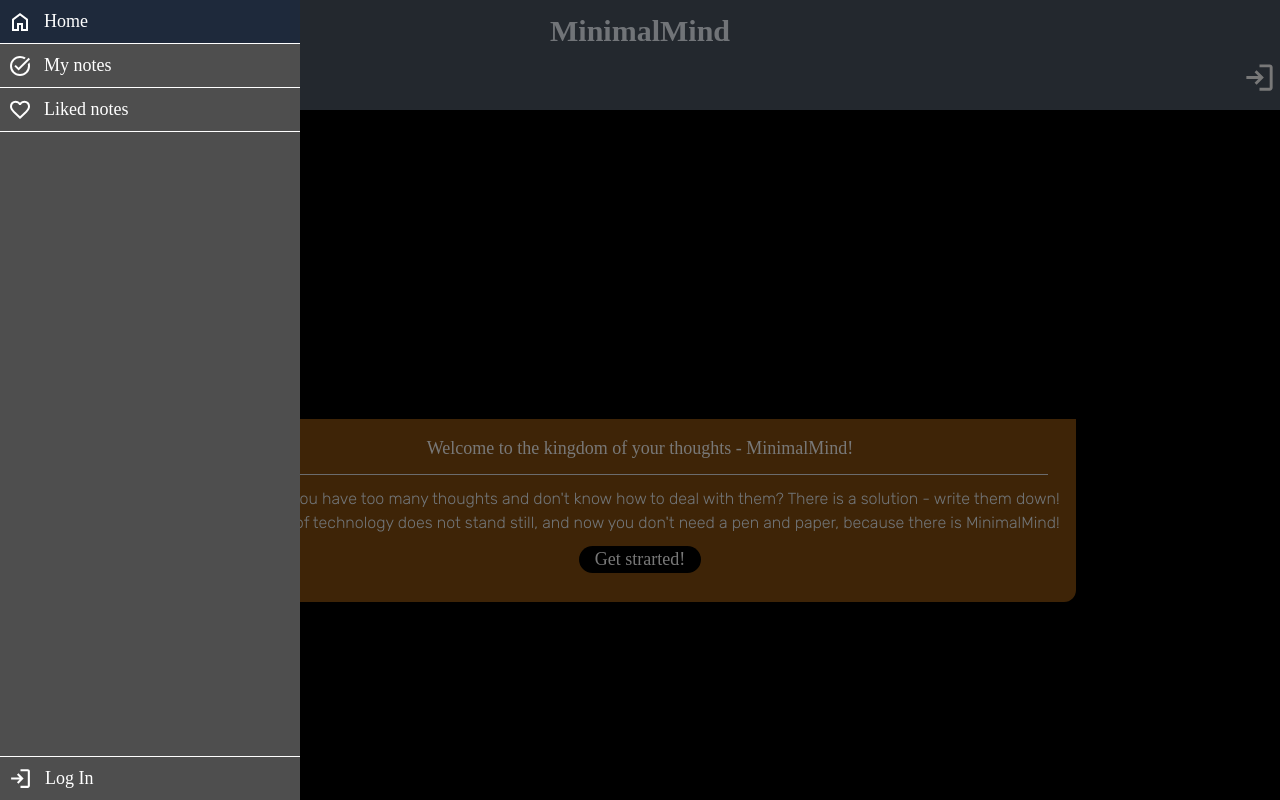
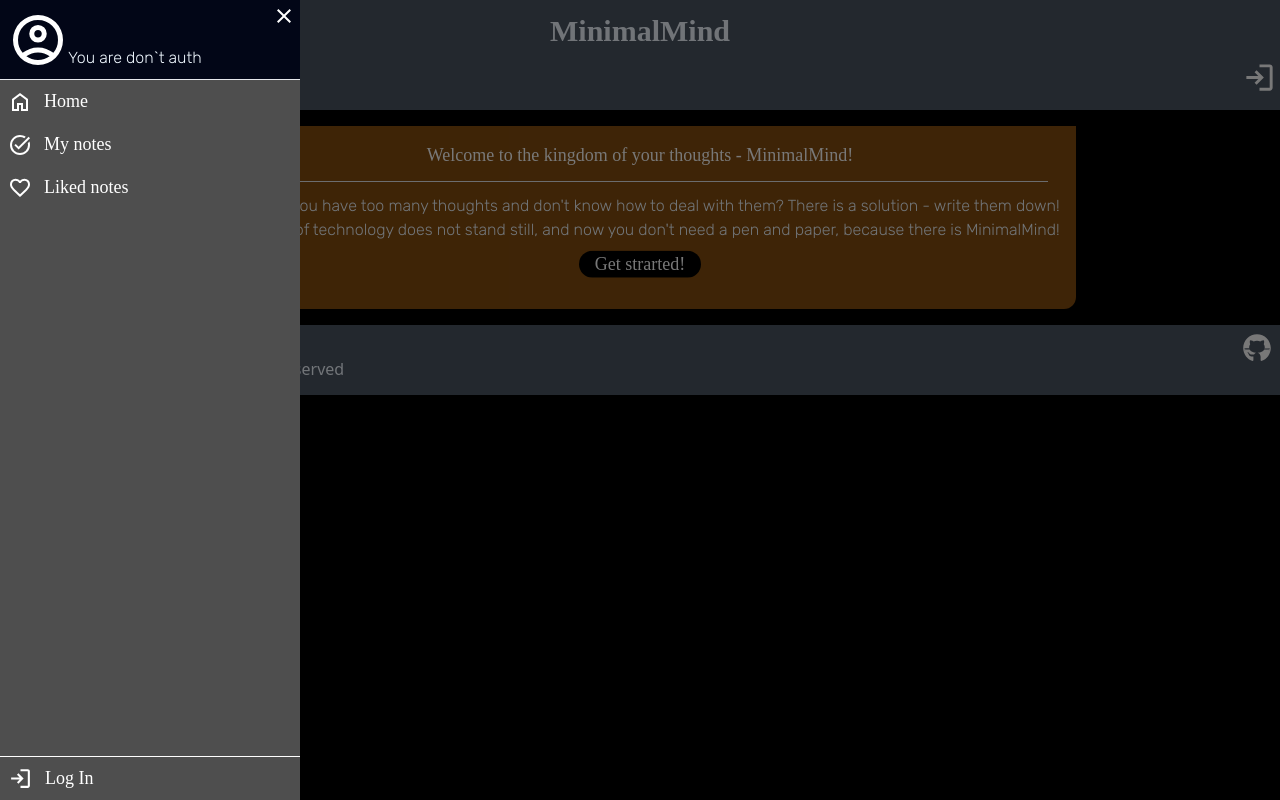
Before and after one commit to mejzerVitaliy/MinimalMind_v2_CLIENT, a Next.js app: page / in a window 1280 px wide. Both pictures are taken after a click on the button 23 px from the left and 75 px from the top of the page. Shown: the top 800 px of the page. Built offline with nearby package versions, Linux system fonts and the light colour scheme; a web font is replaced by a local one.

Commit message:
restyling of menu, Navbar & Header

```diff
--- a/src/components/molecules/Header.tsx
+++ b/src/components/molecules/Header.tsx
@@ -3,7 +3,7 @@ import H1 from '../atoms/H1'
 
 const Header = () => {
     return (
-        <header className='w-full h-[40px] md:h-[60px] sticky top-[-100px] z-20 grid place-items-center bg-gray-600 '>
+        <header className='w-full h-[50px] md:h-[60px] sticky top-[-100px] z-20 grid place-items-center bg-gray-600 '>
             <H1>MinimalMind</H1>
         </header>
     )
--- a/src/components/organisms/BurgerMenu.tsx
+++ b/src/components/organisms/BurgerMenu.tsx
@@ -3,6 +3,7 @@ import H2 from '../atoms/H2'
 import { useDispatch } from 'react-redux'
 import { toggleBurger } from '@/slices/burgerMenuSlice'
 import Link from 'next/link'
+import H3 from '../atoms/H3'
 
 const BurgerMenu = () => {
     const dispatch = useDispatch()
@@ -15,8 +16,19 @@ const BurgerMenu = () => {
             className='w-full h-full fixed top-0 bottom-0 z-40 bg-[#00000087] animate-[modalBackgroundAnim_.5s_ease-in_1]'
         >
             <section className={`w-[300px] overflow-hidden z-50 h-full fixed left-0 bg-[#4e4e4e] animate-[openBurgerAnim_.4s_ease-in-out_1]`}>
+                <button className='absolute top-1 right-1' onClick={()=>dispatch(toggleBurger())} >
+                    <svg xmlns="http://www.w3.org/2000/svg" height="24px" viewBox="0 -960 960 960" width="24px" fill="#FFFFFF"><path d="m256-200-56-56 224-224-224-224 56-56 224 224 224-224 56 56-224 224 224 224-56 56-224-224-224 224Z"/></svg>
+                </button>
+
+                <section className='w-full h-[80px] flex items-center border-b border-solid  px-2 bg-slate-950'>
+                    <div className='w-full flex items-end'>
+                        <svg xmlns="http://www.w3.org/2000/svg" className='size-[60px]' viewBox="0 -960 960 960" fill="#FFFFFF"><path d="M234-276q51-39 114-61.5T480-360q69 0 132 22.5T726-276q35-41 54.5-93T800-480q0-133-93.5-226.5T480-800q-133 0-226.5 93.5T160-480q0 59 19.5 111t54.5 93Zm246-164q-59 0-99.5-40.5T340-580q0-59 40.5-99.5T480-720q59 0 99.5 40.5T620-580q0 59-40.5 99.5T480-440Zm0 360q-83 0-156-31.5T197-197q-54-54-85.5-127T80-480q0-83 31.5-156T197-763q54-54 127-85.5T480-880q83 0 156 31.5T763-763q54 54 85.5 127T880-480q0 83-31.5 156T763-197q-54 54-127 85.5T480-80Zm0-80q53 0 100-15.5t86-44.5q-39-29-86-44.5T480-280q-53 0-100 15.5T294-220q39 29 86 44.5T480-160Zm0-360q26 0 43-17t17-43q0-26-17-43t-43-17q-26 0-43 17t-17 43q0 26 17 43t43 17Zm0-60Zm0 360Z"/></svg>
+                        <H3>You are don`t auth</H3>
+                    </div>
+                </section>
+
                 <ul>
-                    <Link className='w-full h-auto flex items-center hover:bg-slate-800 transition-all p-2 border-b border-solid border-white ' href={'/'}>
+                    <Link className='w-full h-auto flex items-center hover:bg-slate-800 transition-all p-2 ' href={'/'}>
                         <li className=' flex items-center gap-3'>
                             <svg xmlns="http://www.w3.org/2000/svg" height="24px" viewBox="0 -960 960 960" width="24px" fill="#FFFFFF">
                                 <path d="M240-200h120v-240h240v240h120v-360L480-740 240-560v360Zm-80 80v-480l320-240 320 240v480H520v-240h-80v240H160Zm320-350Z"/>
@@ -25,7 +37,7 @@ const BurgerMenu = () => {
                         </li>
                     </Link>
 
-                    <Link className='w-full h-auto flex items-center hover:bg-slate-800 transition-all p-2 border-b border-solid border-white ' href={'/'}>
+                    <Link className='w-full h-auto flex items-center hover:bg-slate-800 transition-all p-2' href={'/'}>
                         <li className=' flex items-center gap-3'>
                             <svg xmlns="http://www.w3.org/2000/svg" height="24px" viewBox="0 -960 960 960" width="24px" fill="#FFFFFF">
                                 <path d="M480-80q-83 0-156-31.5T197-197q-54-54-85.5-127T80-480q0-83 31.5-156T197-763q54-54 127-85.5T480-880q65 0 123 19t107 53l-58 59q-38-24-81-37.5T480-800q-133 0-226.5 93.5T160-480q0 133 93.5 226.5T480-160q133 0 226.5-93.5T800-480q0-18-2-36t-6-35l65-65q11 32 17 66t6 70q0 83-31.5 156T763-197q-54 54-127 85.5T480-80Zm-56-216L254-466l56-56 114 114 400-401 56 56-456 457Z"/>
@@ -34,7 +46,7 @@ const BurgerMenu = () => {
                         </li>
                     </Link>
 
-                    <Link className='w-full h-auto flex items-center hover:bg-slate-800 transition-all p-2 border-b border-solid border-white ' href={'/'}>
+                    <Link className='w-full h-auto flex items-center hover:bg-slate-800 transition-all p-2' href={'/'}>
                         <li className=' flex items-center gap-3'>
                             <svg xmlns="http://www.w3.org/2000/svg" height="24px" viewBox="0 -960 960 960" width="24px" fill="#FFFFFF">
                                 <path d="m480-120-58-52q-101-91-167-157T150-447.5Q111-500 95.5-544T80-634q0-94 63-157t157-63q52 0 99 22t81 62q34-40 81-62t99-22q94 0 157 63t63 157q0 46-15.5 90T810-447.5Q771-395 705-329T538-172l-58 52Zm0-108q96-86 158-147.5t98-107q36-45.5 50-81t14-70.5q0-60-40-100t-100-40q-47 0-87 26.5T518-680h-76q-15-41-55-67.5T300-774q-60 0-100 40t-40 100q0 35 14 70.5t50 81q36 45.5 98 107T480-228Zm0-273Z"/>
--- a/src/components/organisms/Navbar.tsx
+++ b/src/components/organisms/Navbar.tsx
@@ -10,7 +10,7 @@ import NavMenu from '../molecules/NavMenu'
 const Navbar = () => {
     return (
         <Provider store={store}>
-            <nav className='w-full h-[40px] md:h-[50px] sticky top-0 z-20 px-2 griid place-items-center bg-gray-600 '>
+            <nav className='w-full h-[50px] md:h-[50px] sticky top-0 z-20 px-2 griid place-items-center bg-gray-600 '>
                 <NavMenu/>
             </nav>
         </Provider>
--- a/src/components/templates/HomeContent.tsx
+++ b/src/components/templates/HomeContent.tsx
@@ -5,7 +5,7 @@ import Link from 'next/link'
 
 const HomeContent = () => {
     return (
-        <main className='w-full h-full  grid place-items-center p-4'>
+        <main className='w-full  grid place-items-center p-4'>
             <section className=' p-4 bg-yellow-800 rounded-tl-xl rounded-br-xl'>
                 <H2 className='font-playwrite text-center'>
                     Welcome to the kingdom of your thoughts - MinimalMind!
```
Also changed, not shown: public/icons/account.svg (added), public/icons/close.svg (added).
